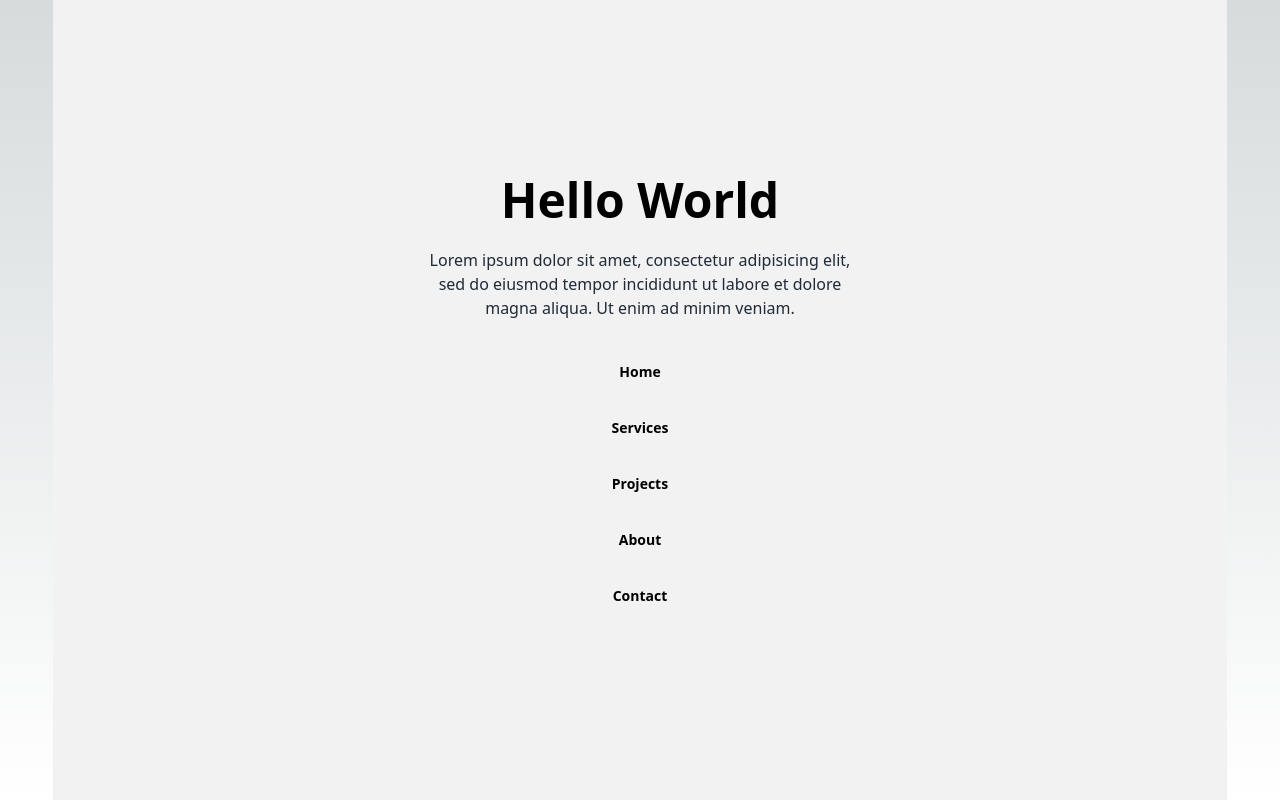
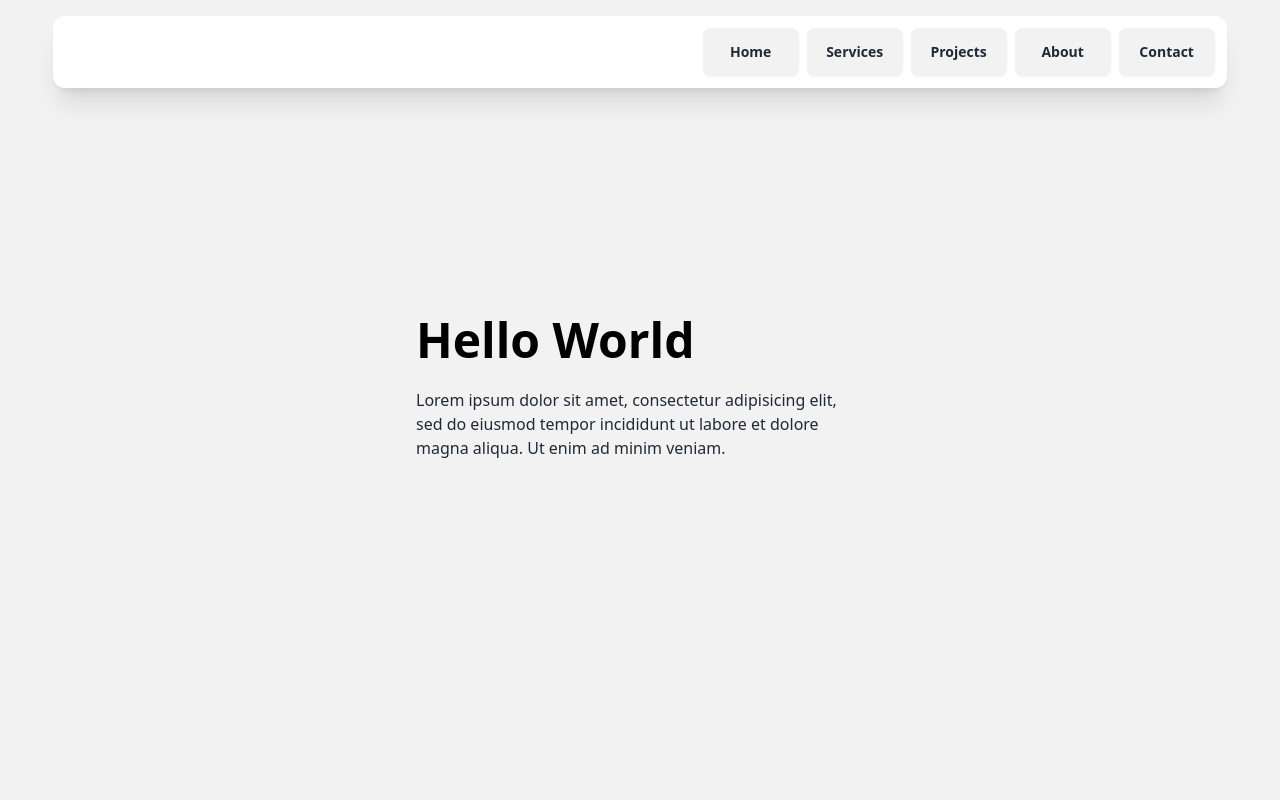
Before and after one commit to BKSchatzki/bkschatzki-dev, a Next.js app: page / in a window 1280 px wide. Built offline with nearby package versions, Linux system fonts and the light colour scheme.

Commit message:
Create header and adjust children for development

```diff
--- a/app/layout.tsx
+++ b/app/layout.tsx
@@ -1,5 +1,7 @@
 import type { Metadata } from "next";
 import "./globals.css";
+
+import Header from "@/components/Header";
 
 export const metadata: Metadata = {
   title: "B.K. Schatzki, SWE",
@@ -13,7 +15,10 @@ export default function RootLayout({
 }) {
   return (
     <html lang="en">
-      <body>{children}</body>
+      <body>
+        <Header />
+        {children}
+      </body>
     </html>
   );
 }
--- a/components/Button.tsx
+++ b/components/Button.tsx
@@ -7,7 +7,7 @@ type ButtonProps = {
 
 const Button = ({ name, href }: ButtonProps) => {
   return (
-    <Link href={href} className="btn btn-ghost m-1 w-24">
+    <Link href={href} className="btn m-1 w-24">
       {name}
     </Link>
   );
--- /dev/null
+++ b/components/Header.tsx
@@ -0,0 +1,13 @@
+import LinkList from "./LinkList";
+
+const Header = () => {
+  return (
+    <header className="fixed w-full">
+      <nav className="navbar navbar-end bg-base-100 mx-auto my-4 w-11/12 rounded-xl shadow-xl">
+        <LinkList />
+      </nav>
+    </header>
+  );
+};
+
+export default Header;
--- a/components/Hero.tsx
+++ b/components/Hero.tsx
@@ -1,17 +1,14 @@
-import LinkList from "./LinkList";
-
 const Hero = () => {
   return (
-    <div className="hero bg-base-200 mx-auto min-h-screen w-11/12">
-      <main className="hero-content text-center">
-        <section className="flex max-w-md flex-col items-center justify-center">
+    <div className="hero bg-base-200 mx-auto min-h-screen">
+      <main className="hero-content text-left">
+        <section className="max-w-md">
           <h1 className="text-5xl font-bold">{"Hello World"}</h1>
           <p className="text-base-content py-6">
             {
               "Lorem ipsum dolor sit amet, consectetur adipisicing elit, sed do eiusmod tempor incididunt ut labore et dolore magna aliqua. Ut enim ad minim veniam."
             }
           </p>
-          <LinkList />
         </section>
       </main>
     </div>
--- a/components/LinkList.tsx
+++ b/components/LinkList.tsx
@@ -4,13 +4,11 @@ import Button from "./Button";
 const LinkList = () => {
   return (
     <ul>
-      {siteLinks.map((link, index) => {
-        return (
-          <li key={index}>
-            <Button name={link.name} href={link.href} />
-          </li>
-        );
-      })}
+      {siteLinks.map((link, index) => (
+        <li key={index}>
+          <Button name={link.name} href={link.href} />
+        </li>
+      ))}
     </ul>
   );
 };
```
